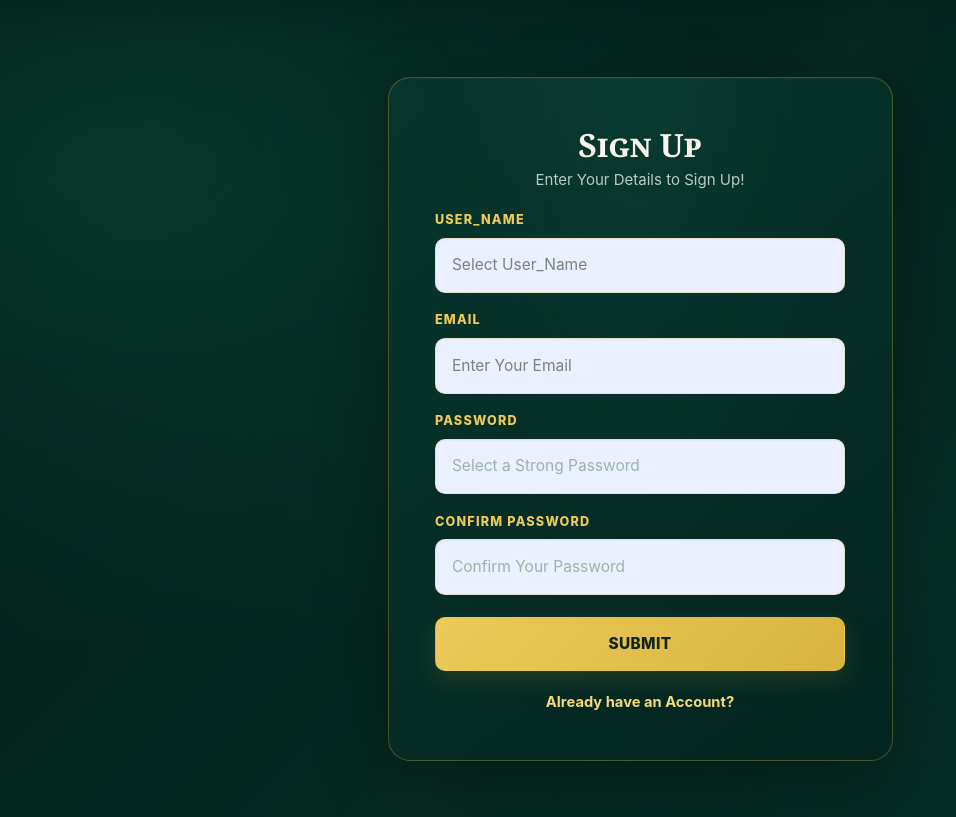
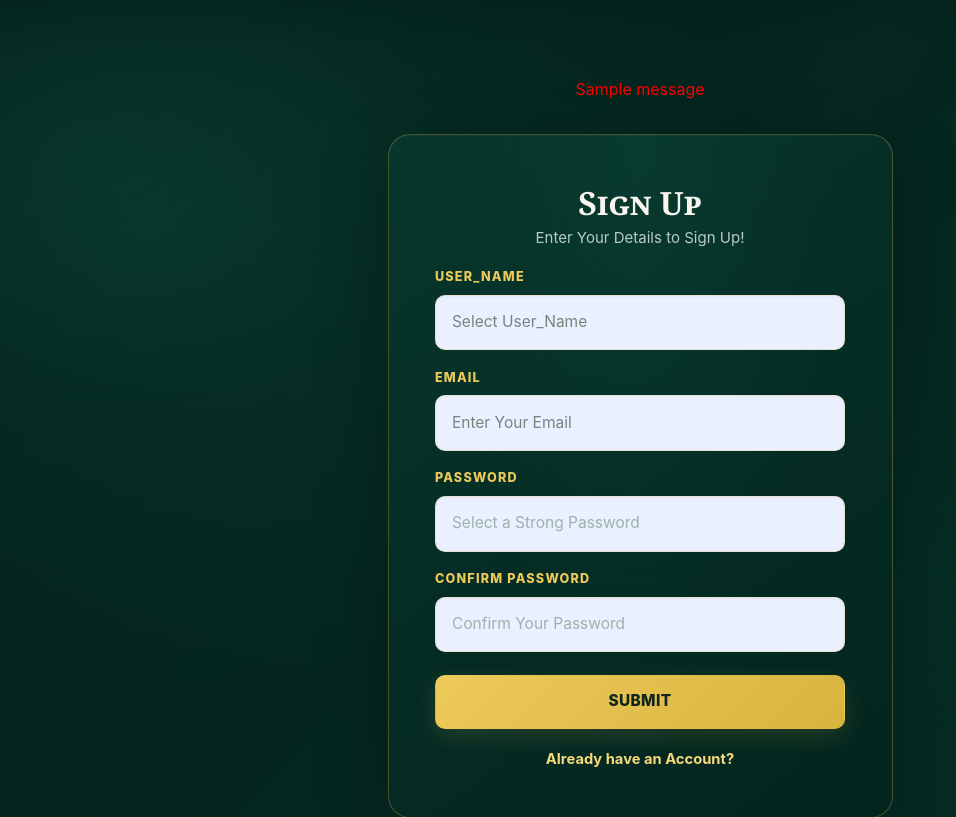
Before and after one commit to Hasnat-Dogar/Sign_Up, a Flask app: page /signup in a window 1280 px wide. Shown: the part 78-895 px from the top of the page, without its empty margins (0-956 px from the left). Run offline with Flask 3, Linux system fonts and the light colour scheme; one stand-in notice (Sample message) is shown.

Commit message:
Update index.html

```diff
--- a/Sign_Up Page 1/templates/index.html
+++ b/Sign_Up Page 1/templates/index.html
@@ -15,6 +15,16 @@
       <div>  <a href="{{url_for('home')}}">Home</a> <a href="{{url_for('about')}}">About</a> <a href="{{url_for('contact')}}">Contact</a> <a href="/sign_in">Sign In</a> <a href="{{url_for('signup')}}">Sign Up</a> </div>
     </header>
     <main>
+        {% with messages = get_flashed_messages(with_categories=true) %} {% if
+      messages %} {% for category, message in messages %}
+      <div
+        class="alert alert-{{ category }}"
+        style="color: red; margin-bottom: 10px"
+      >
+        {{ message }}
+      </div>
+      {% endfor %} {% endif %} {% endwith %}
+
         <form action="/signup" method="POST"
             onsubmit="if(password.value !== c_password.value){err.style.display='block';return false;}" >
             <div> <h1>Sign Up</h1> </div>
```
